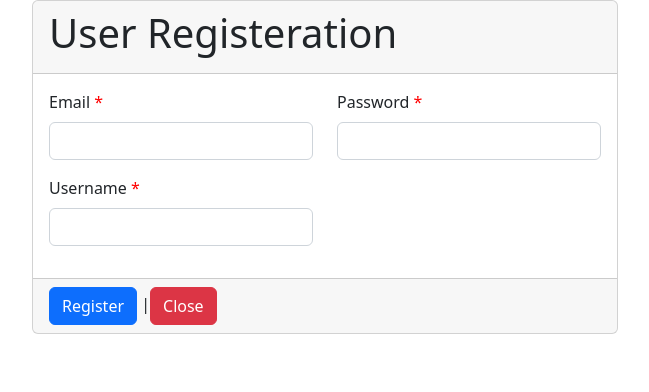
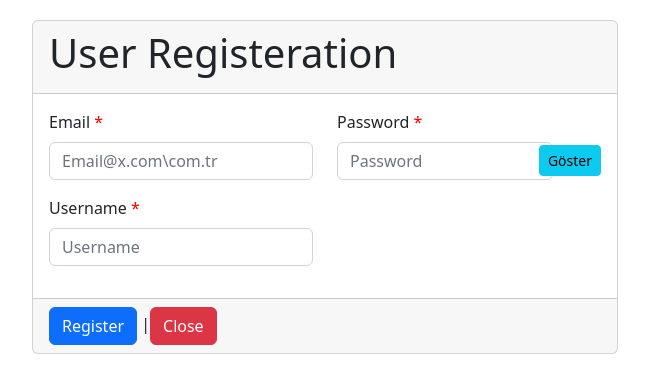
Before and after one commit to rcanboyaci/todoprojectwithauthserver, a React (Create React App) app: page /register in a window 1280 px wide. Shown: the top 392 px of the page, without its empty margins (315-964 px from the left). Built offline with nearby package versions, Linux system fonts and the light colour scheme.

Commit message:
Bazı eklemeler yapıldı.

```diff
--- a/src/Home.js
+++ b/src/Home.js
@@ -20,16 +20,21 @@ function Home() {
     const [id, idupdate] = useState(null);
     const [movielistId, movielistIdUpdate] = useState('');
     const [movietodoListwatched, setmovietodoListwatched] = useState(null);
-
+    const handleClose = () => setShow(false);
+    const handleShow = () => setShow(true);
+    const handleClose1 = () => setShow1(false);
+    const handleShow1 = () => setShow1(true);
+    const handleClose2 = () => setShow2(false);
+    const handleShow2 = () => setShow2(true);
     useEffect(() => {
         let email = sessionStorage.getItem('email');
+        let jwttoken = sessionStorage.getItem('jwttoken');
         if (email === '' || email === null) {
             usenavigate('/login')
         }
         else {
             displayemailupdate(email);
         }
-        let jwttoken = sessionStorage.getItem('jwttoken');
         fetch("https://localhost:7089/api/ToDoList/GetAllToDoList", {
             headers: {
                 'Authorization': 'bearer ' + jwttoken
@@ -41,7 +46,6 @@ function Home() {
         }).catch((err) => {
             console.log(err.messsage)
         });
-
     }, [usenavigate]);
 
     const IsValidate = () => {
@@ -121,7 +125,7 @@ function Home() {
             headers: {
                 'Authorization': 'bearer ' + jwttoken
             }
-        }).then((res) => {
+        }).then(() => {
             todolistupdate(todolist.filter((item) => item.id !== id));
             if (showDetails === id) {
                 setShowDetails(null);
@@ -131,7 +135,7 @@ function Home() {
 
 
     function handleButtonClick(id, listName) {
-        setShowDetails(prevIndex => prevIndex === id ? null : id);
+        setShowDetails(prevId => prevId === id ? null : id);
         idupdate(id);
         showlistNameupdate(listName);
         let jwttoken = sessionStorage.getItem('jwttoken');
@@ -230,7 +234,8 @@ function Home() {
                     ...item,
                     watched: !item.watched
                 };
-            } else {
+            }
+            else {
                 return item;
             }
         }));
@@ -250,13 +255,6 @@ function Home() {
             console.log(err.messsage);
         });
     }
-
-    const handleClose = () => setShow(false);
-    const handleShow = () => setShow(true);
-    const handleClose1 = () => setShow1(false);
-    const handleShow1 = () => setShow1(true);
-    const handleClose2 = () => setShow2(false);
-    const handleShow2 = () => setShow2(true);
 
     return (
         <div>
--- a/src/Login.js
+++ b/src/Login.js
@@ -5,6 +5,7 @@ import { toast } from "react-toastify";
 const Login = () => {
     const [email, emailupdate] = useState('');
     const [password, passwordupdate] = useState('');
+    const [showPassword, setShowPassword] = useState(false);
 
     const usenavigate = useNavigate();
 
@@ -19,14 +20,13 @@ const Login = () => {
                 "email": email,
                 "password": password
             };
-            fetch("https://localhost:44382/api/Auth/CreateToken", {
+            fetch("https://localhost:7164/api/Auth/CreateToken", {
                 method: 'POST',
                 headers: { 'content-type': 'application/json;' },
                 body: JSON.stringify(inputobj),
             }).then((res) => {
                 return res.json();
             }).then((resp) => {
-                //console.log(resp)
                 if (resp.statusCode !== 200) {
                     toast.error('Login failed, invalid credentials');
                 } else {
@@ -55,6 +55,13 @@ const Login = () => {
             toast.warning(errormessage)
         }
         else {
+            if (/^[a-zA-Z0-9]+@[a-zA-Z0-9]+\.[A-Za-z]+$/.test(email)) {
+
+            }
+            else {
+                isproceed = false;
+                toast.warning('Please enter the valid email')
+            }
             if (/^(?=.*[a-z])(?=.*[A-Z])(?=.*\d)(?=.*[@$!%*?&])[A-Za-z\d@$!%*?&]{6,}$/.test(password)) {
             }
             else {
@@ -64,26 +71,33 @@ const Login = () => {
         }
         return isproceed;
     }
+
+    const handleShowPassword = (e) => {
+        e.preventDefault();
+        setShowPassword(!showPassword);
+    };
+
     return (
         <div className="row">
             <div className="offset-lg-3 col-lg-6" style={{ marginTop: '100px' }}>
-                <form onSubmit={ProceedLoginusingAPI} className="container">
+                <form className="container">
                     <div className="card">
                         <div className="card-header">
                             <h2>User Login</h2>
                         </div>
                         <div className="card-body">
-                            <div className="form-group">
+                            <div className="form-group col-lg-11">
                                 <label>Email <span className="errmsg">*</span></label>
-                                <input type="email" value={email} onChange={e => emailupdate(e.target.value)} className="form-control"></input>
+                                <input type="email" value={email} onChange={e => emailupdate(e.target.value)} className="form-control" placeholder='Email@x.com/com.tr' />
                             </div>
-                            <div className="form-group">
+                            <div className="form-group col-lg-11">
                                 <label>Password <span className="errmsg">*</span></label>
-                                <input type="password" value={password} onChange={e => passwordupdate(e.target.value)} className="form-control"></input>
+                                <input type={showPassword ? 'text' : 'password'} value={password} onChange={e => passwordupdate(e.target.value)} className="form-control" placeholder='Password'></input>
+                                <button style={{ float: 'right', marginTop: '2px' }} type='button' className="btn btn-sm btn-info" onClick={handleShowPassword}>{showPassword ? 'Gizle' : 'Göster'}</button>
                             </div>
                         </div>
                         <div className="card-footer">
-                            <button type="submit" className="btn btn-primary">Login</button> /
+                            <button type="button" onClick={ProceedLoginusingAPI} className="btn btn-primary">Login</button> /
                             <Link className="btn btn-success" to={'/register'}>New User</Link>
                         </div>
                     </div>
--- a/src/Register.js
+++ b/src/Register.js
@@ -7,6 +7,7 @@ const Register = () => {
     const [userName, usernamechange] = useState("");
     const [email, emailchange] = useState("");
     const [password, passwordchange] = useState("");
+    const [showPassword, setShowPassword] = useState(false);
     const navigate = useNavigate();
 
     const IsValidate = () => {
@@ -28,21 +29,17 @@ const Register = () => {
         if (!isproceed) {
             toast.warning(errormessage)
         }
-        else
-        {
-            if (/^[a-zA-Z0-9]+@[a-zA-Z0-9]+\.[A-Za-z]+$/.test(email))
-            {
+        else {
+            if (/^[a-zA-Z0-9]+@[a-zA-Z0-9]+\.[A-Za-z]+$/.test(email)) {
 
             }
-            else
-            {
+            else {
                 isproceed = false;
                 toast.warning('Please enter the valid email')
             }
             if (/^(?=.*[a-z])(?=.*[A-Z])(?=.*\d)(?=.*[@$!%*?&])[A-Za-z\d@$!%*?&]{6,}$/.test(password)) {
             }
-            else
-            {
+            else {
                 isproceed = false;
                 toast.warning('Password must contain at least minimum six characters, at least one letter, one number and one special character.')
             }
@@ -55,28 +52,34 @@ const Register = () => {
         e.preventDefault();
         let regobj = { userName, email, password };
         if (IsValidate()) {
-            fetch("https://localhost:44382/api/User/CreateUser", {
+            fetch("https://localhost:7164/api/User/CreateUser", {
                 method: "POST",
                 headers: { 'content-type': 'application/json' },
                 body: JSON.stringify(regobj)
             }).then((res) => {
-                if(res.status===200){
+                if (res.status === 200) {
                     toast.success('Registered successfully.')
-                navigate('/login');
+                    navigate('/login');
                 }
-                else{
+                else {
                     toast.error('Username or Email is already taken.');
                 }
-
             }).catch((err) => {
                 toast.error('Failed :' + err.message);
             });
         }
     }
+
+    const handleShowPassword = (e) => {
+        e.preventDefault();
+        setShowPassword(!showPassword);
+    };
+
+
     return (
-        <div>
+        <div style={{marginTop:'20px'}}>
             <div className="offset-lg-3 col-lg-6">
-                <form className="container" onSubmit={handlesubmit}>
+                <form className="container">
                     <div className="card">
                         <div className="card-header">
                             <h1>User Registeration</h1>
@@ -86,25 +89,30 @@ const Register = () => {
                                 <div className="col-lg-6">
                                     <div className="form-group">
                                         <label>Email <span className="errmsg">*</span></label>
-                                        <input value={email} onChange={e => emailchange(e.target.value)} className="form-control"></input>
+                                        <input type='email' value={email} onChange={e => emailchange(e.target.value)} className="form-control" placeholder="Email@x.com\com.tr"></input>
                                     </div>
                                 </div>
-                                <div className="col-lg-6">
-                                    <div className="form-group">
+                                <div className="col-lg-5">
+                                    <div className="form-group ">
                                         <label>Password <span className="errmsg">*</span></label>
-                                        <input value={password} onChange={e => passwordchange(e.target.value)} type="password" className="form-control"></input>
+                                        <input value={password} onChange={e => passwordchange(e.target.value)} type={showPassword ? 'text' : 'password'} className="form-control" placeholder="Password"></input>
+                                    </div>
+                                </div>
+                                <div className="col-lg-1">
+                                    <div className="form-group ">
+                                        <button style={{ float: 'right',marginTop:'35px' }} className="btn btn-sm btn-info" onClick={handleShowPassword}>{showPassword ? 'Gizle' : 'Göster'}</button>
                                     </div>
                                 </div>
                                 <div className="col-lg-6">
                                     <div className="form-group">
                                         <label>Username <span className="errmsg">*</span></label>
-                                        <input value={userName} onChange={e => usernamechange(e.target.value)} className="form-control"></input>
+                                        <input type='text' value={userName} onChange={e => usernamechange(e.target.value)} className="form-control" placeholder="Username"></input>
                                     </div>
                                 </div>
                             </div>
                         </div>
                         <div className="card-footer">
-                            <button type="submit" className="btn btn-primary">Register</button> |
+                            <button type="button" onClick={handlesubmit} className="btn btn-primary">Register</button> |
                             <Link to={'/login'} className="btn btn-danger">Close</Link>
                         </div>
                     </div>
```
